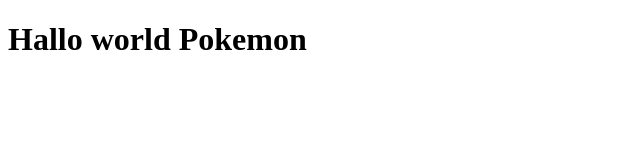
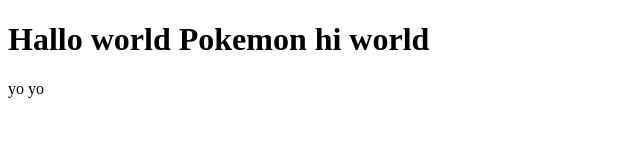
Before and after one commit to IrvanIlahibaks/WebTech-HW1, a plain HTML site: page start.html in a window 1280 px wide. Shown: the whole page, without its empty margins (0-640 px from the left). Drawn offline with Linux system fonts and the light colour scheme.

Commit message:
changes added

```diff
--- a/start.html
+++ b/start.html
@@ -1,6 +1,7 @@
 <!DOCTYPE html>
 <head>
 	<body>
-		<h1>Hallo world Pokemon</h1>
+		<h1>Hallo world Pokemon hi world</h1>
+		<p>yo yo</p>
 	</body>
 </head>
```
